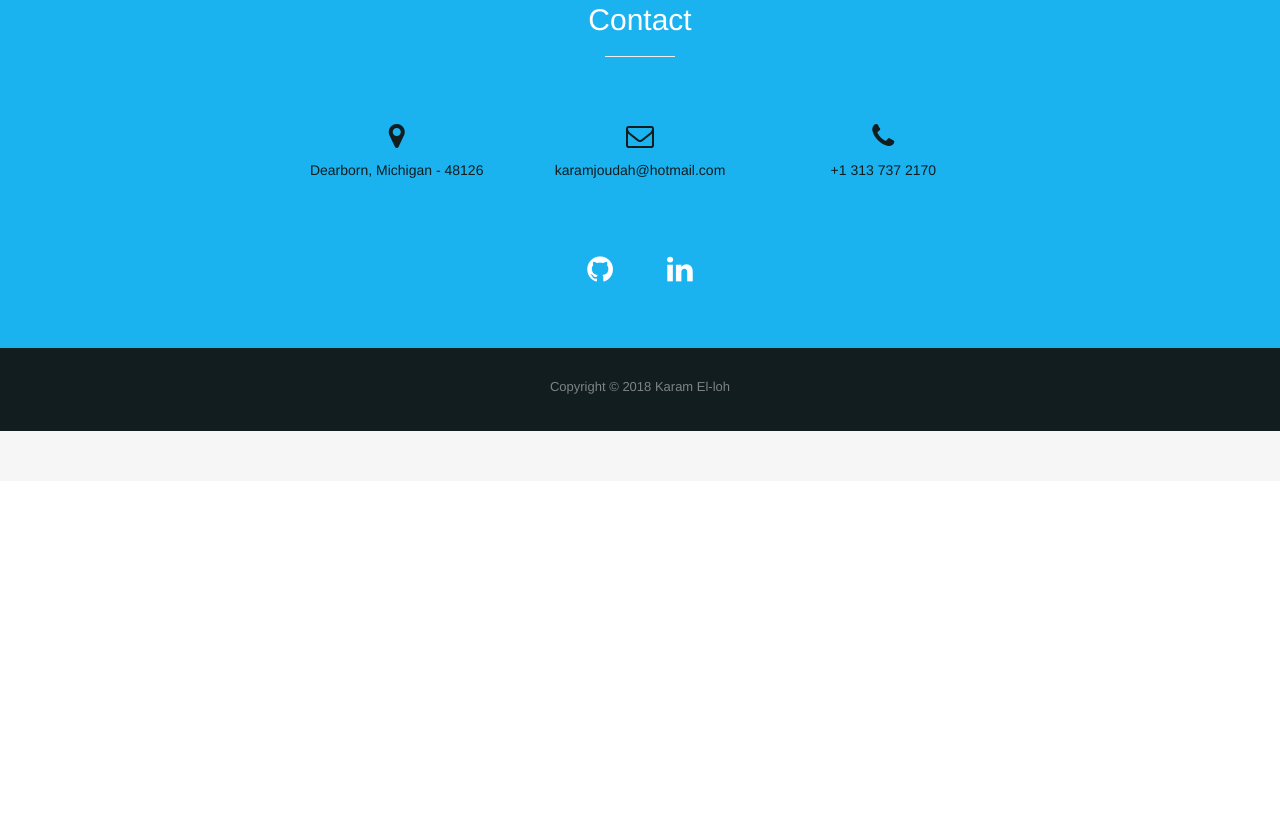
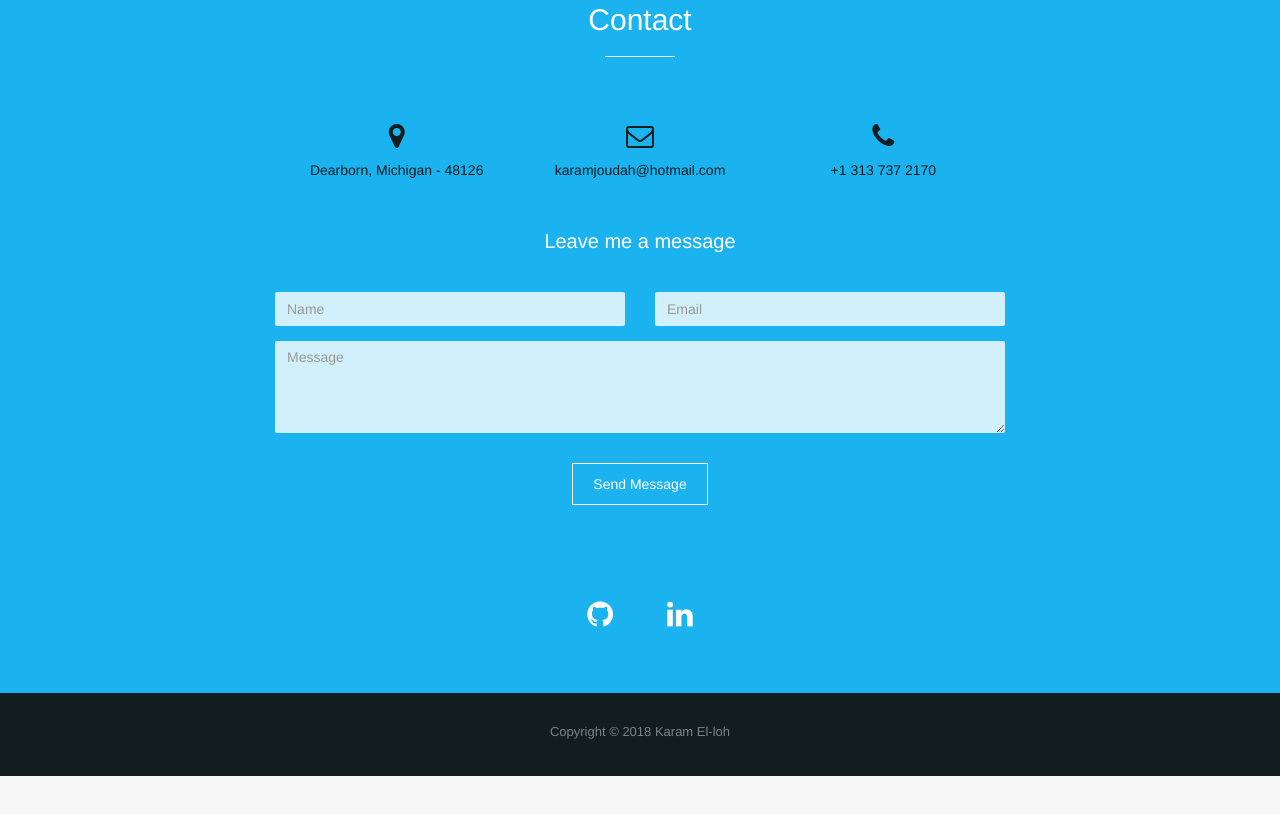
Before and after one commit to kmelloh/kmelloh.github.io, a website with bundled scripts: page index.html in a window 1280 px wide. Shown: the part 4396-5210 px from the top of the page. Before the commit the page ends 4877 px from the top, so only its background shows below. Built offline with nearby package versions, Linux system fonts and the light colour scheme.

Commit message:
Revert "v1.3"
This reverts commit 0821b88137a486a80d21a327c0dfbe2c44763dd5.

```diff
--- a/index.html
+++ b/index.html
@@ -431,7 +431,29 @@
       <div class="clearfix"></div>
     </div>
     <div class="col-md-8 col-md-offset-2">
-
+      <h3>Leave me a message</h3>
+      <form name="sentMessage" id="contactForm" novalidate>
+        <div class="row">
+          <div class="col-md-6">
+            <div class="form-group">
+              <input type="text" id="name" class="form-control" placeholder="Name" required="required">
+              <p class="help-block text-danger"></p>
+            </div>
+          </div>
+          <div class="col-md-6">
+            <div class="form-group">
+              <input type="email" id="email" class="form-control" placeholder="Email" required="required">
+              <p class="help-block text-danger"></p>
+            </div>
+          </div>
+        </div>
+        <div class="form-group">
+          <textarea name="message" id="message" class="form-control" rows="4" placeholder="Message" required></textarea>
+          <p class="help-block text-danger"></p>
+        </div>
+        <div id="success"></div>
+        <button type="submit" class="btn btn-default">Send Message</button>
+      </form>
       <div class="social">
         <ul>
 
```
